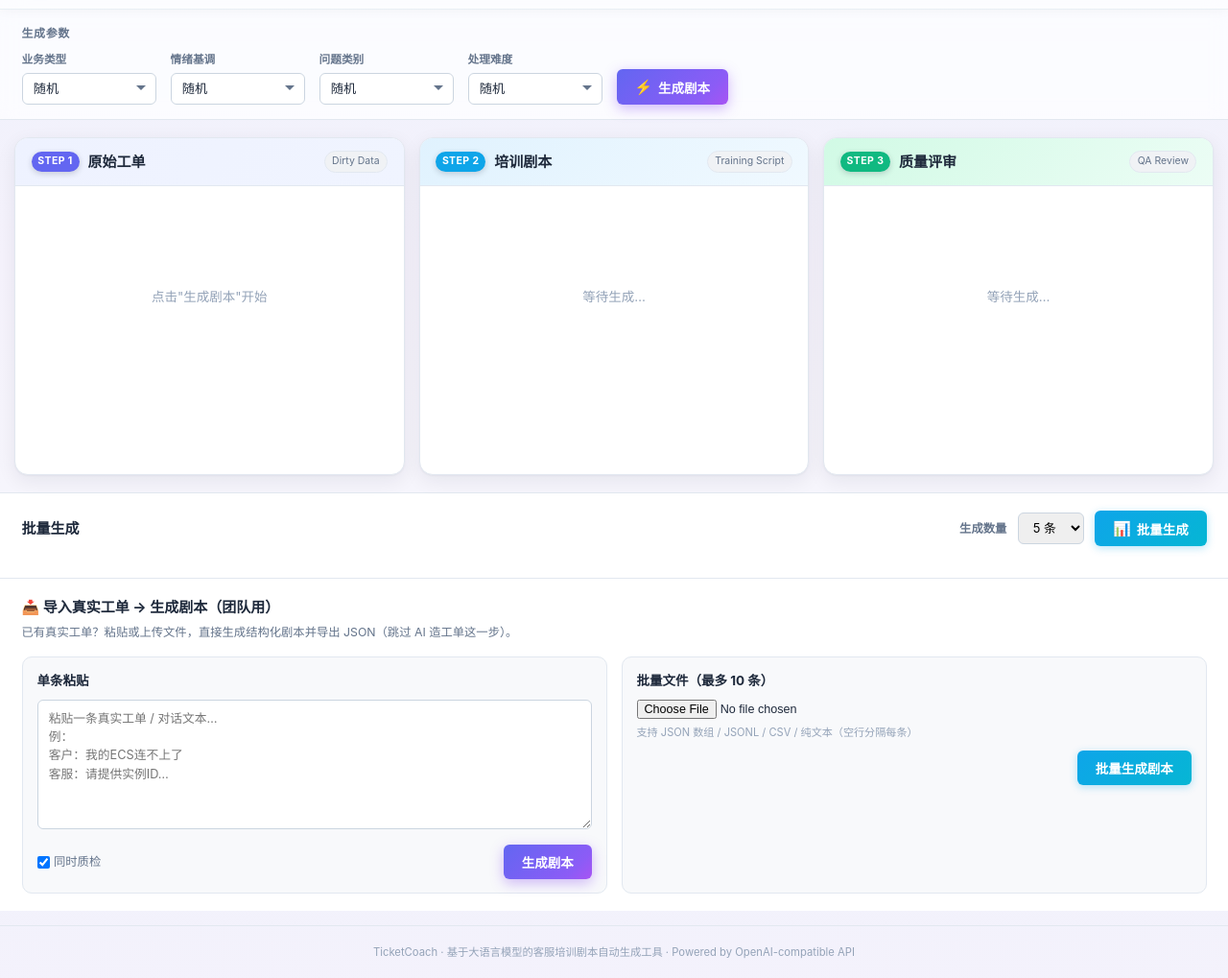
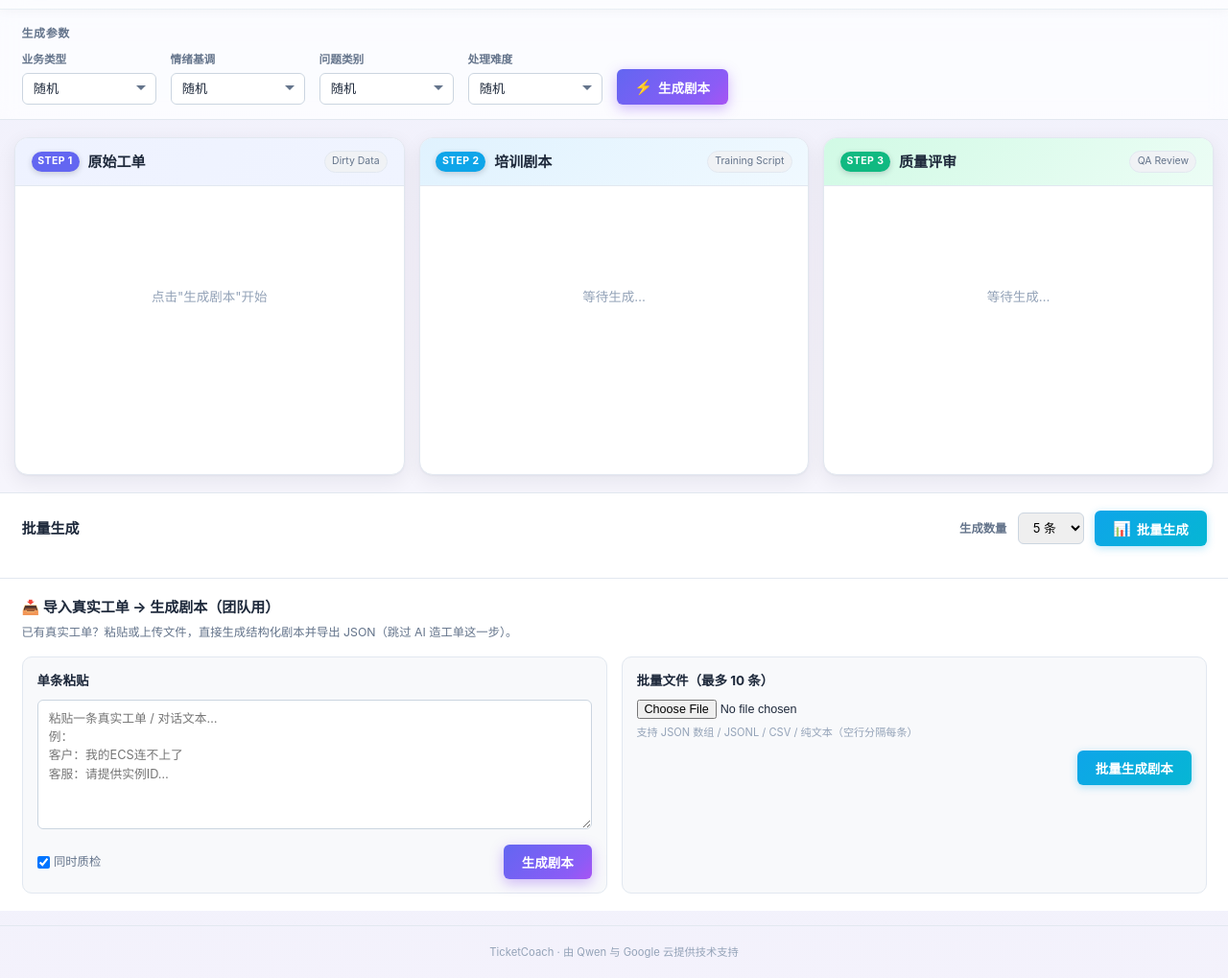
Before and after one commit to xungirl/TicketCoach, a plain HTML site: page app/static/index.html in a window 1280 px wide. Shown: the part 50-1069 px from the top of the page at 96% size. Drawn offline with Linux system fonts and the light colour scheme; no server answers.

Commit message:
style: footer credit — powered by Qwen & Google Cloud
Co-Authored-By: Claude Fable 5 <noreply@anthropic.com>

```diff
--- a/app/static/index.html
+++ b/app/static/index.html
@@ -234,7 +234,7 @@
   </div>
 
   <footer class="site-footer">
-    <p>TicketCoach · 基于大语言模型的客服培训剧本自动生成工具 · Powered by OpenAI-compatible API</p>
+    <p>TicketCoach · 由 Qwen 与 Google 云提供技术支持</p>
   </footer>
 
   <script src="/static/app.js"></script>
```
Also changed, not shown: app/static/landing.html (+1 -1 lines).
